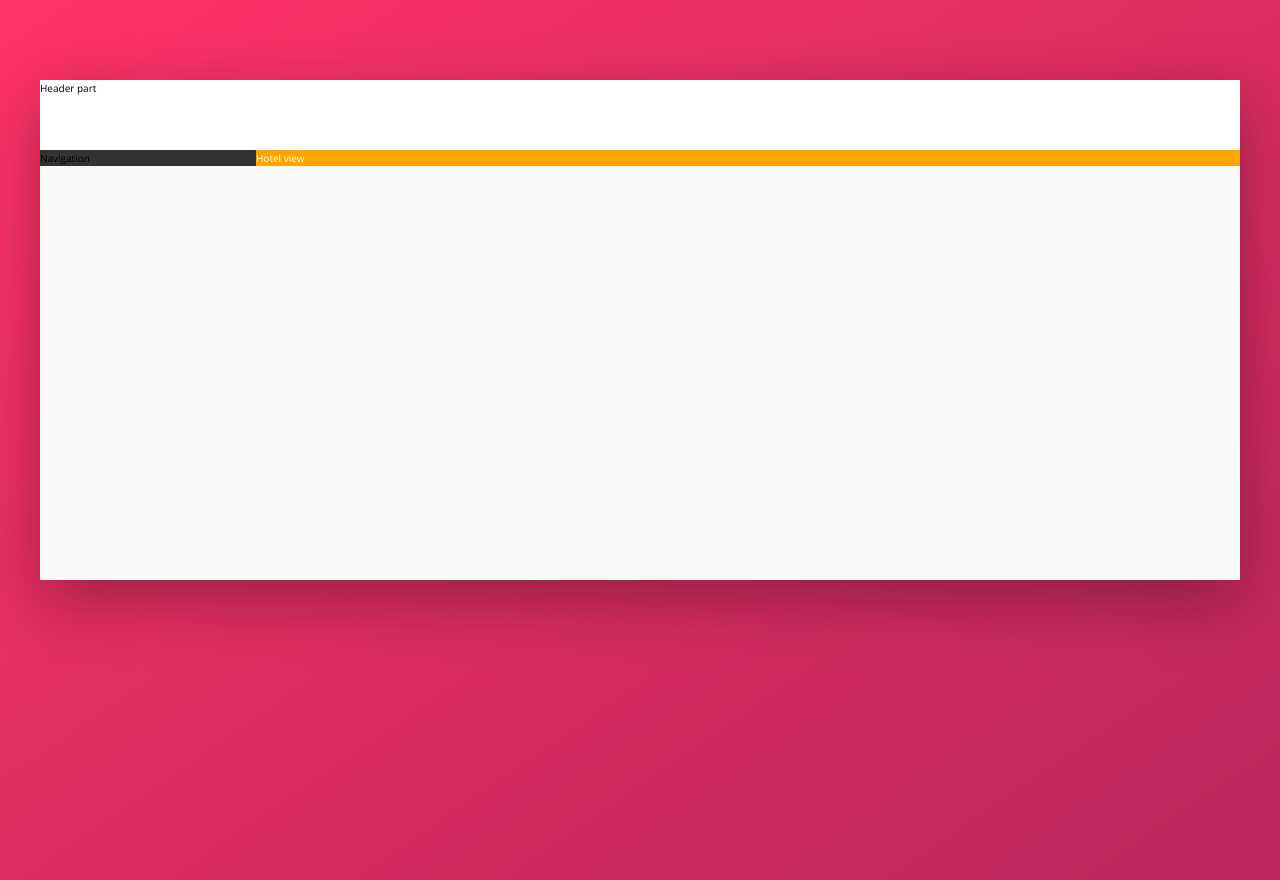
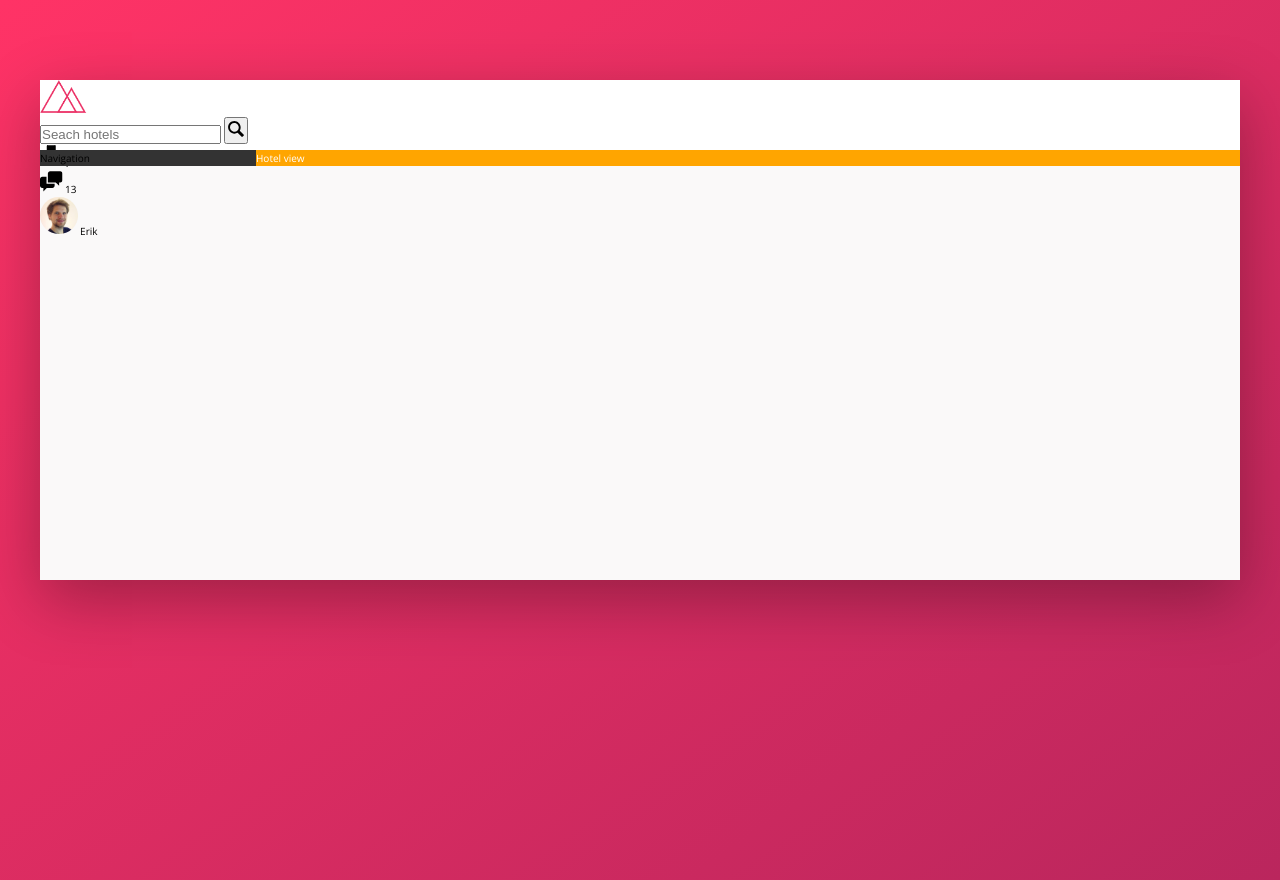
Before and after one commit to crazypokerk/CSS-Trillo-Project, a website: page index.html in a window 1280 px wide. Drawn offline with nearby package versions, Linux system fonts and the light colour scheme.

Commit message:
Building the Header Part 1

```diff
--- a/index.html
+++ b/index.html
@@ -12,7 +12,36 @@
 	</head>
 	<body>
 		<div class="container">
-			<header class="header">Header part</header>
+			<header class="header">
+				<img src="img/logo.png" alt="trillo logo" class="logo" />
+				<form action="#" class="search">
+					<input type="text" class="search__input" placeholder="Seach hotels" />
+					<button class="search__button" title="search__button">
+						<svg class="search__icon">
+							<use xlink:href="img/sprite.svg#icon-magnifying-glass"></use>
+						</svg>
+					</button>
+				</form>
+
+				<nav class="user-nav">
+					<div class="user-nav__icon-box">
+						<svg class="user-nav__icon">
+							<use xlink:href="img/sprite.svg#icon-bookmark"></use>
+						</svg>
+						<span class="user-nav__notification">7</span>
+					</div>
+					<div class="user-nav__icon-box">
+						<svg class="user-nav__icon">
+							<use xlink:href="img/sprite.svg#icon-chat"></use>
+						</svg>
+						<span class="user-nav__notification">13</span>
+					</div>
+					<div class="user-nav__user">
+						<img src="img/user.jpg" alt="User photo" class="user-nav__user-photo" />
+						<span class="user-nav__user-name">Erik</span>
+					</div>
+				</nav>
+			</header>
 			<div class="content">
 				<nav class="sidebar">Navigation</nav>
 				<div class="hotel-view">Hotel view</div>
--- /dev/null
+++ b/sass/_components.scss
@@ -0,0 +1,37 @@
+//////////////////////////////////////////
+// logo
+.logo {
+	height: 3.25rem;
+}
+
+//////////////////////////////////////////
+// search-box
+.search {
+	&__input {
+	}
+	&__button {
+	}
+	&__icon {
+		height: 2rem;
+		width: 2rem;
+	}
+}
+
+//////////////////////////////////////////
+// user-navigation
+.user-nav {
+	&__icon-box {
+	}
+	&__icon {
+		height: 2.25rem;
+		width: 2.25rem;
+	}
+	&__user {
+	}
+	&__user-photo {
+		height: 3.75rem;
+		border-radius: 50%;
+	}
+	&__user-name {
+	}
+}
--- a/sass/main.scss
+++ b/sass/main.scss
@@ -1,2 +1,3 @@
 @import 'base';
 @import 'layout';
+@import 'components';
```
Also changed, not shown: css/style.css, img/SVG/aircraft-take-off.svg (added), img/SVG/bookmark.svg (added), img/SVG/chat.svg (added), img/SVG/chevron-thin-right.svg (added), img/SVG/home.svg (added), img/SVG/key.svg (added), img/SVG/location-pin.svg (added), img/SVG/magnifying-glass.svg (added), img/SVG/map.svg (added), img/SVG/star.svg (added).
